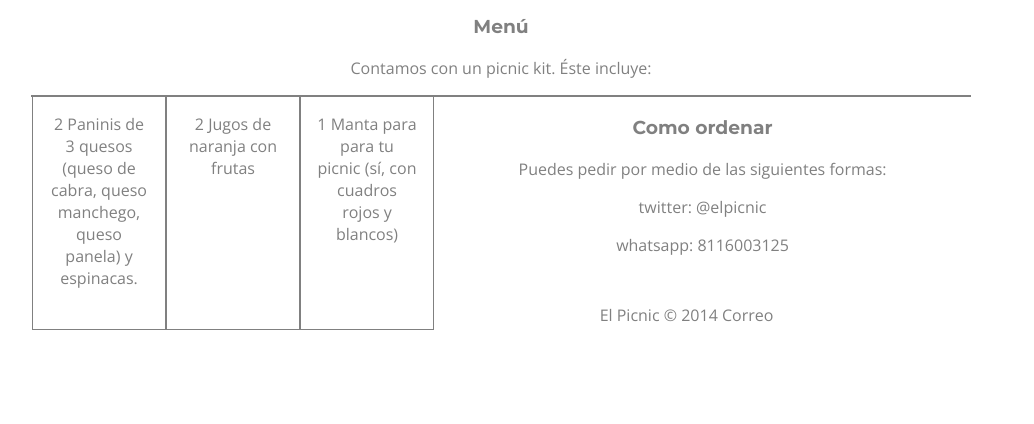
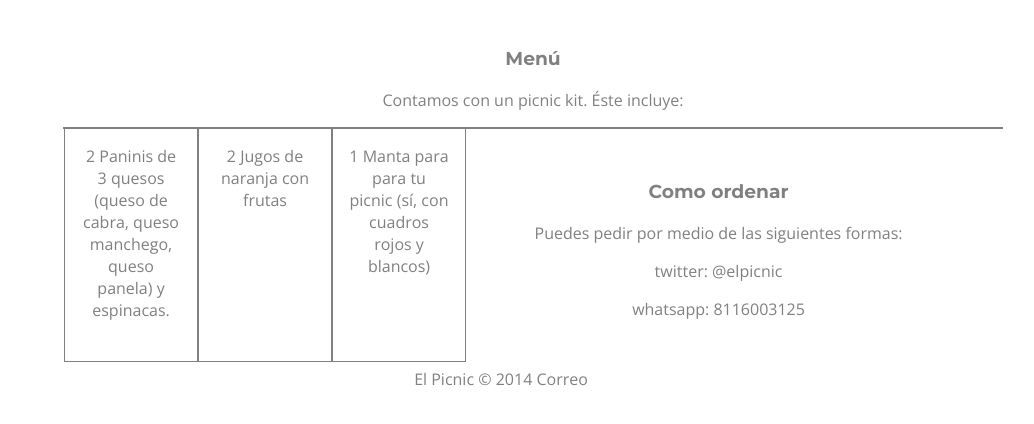
Before and after one commit to rodrigotello/elpicnic, a plain HTML site: page index.html in a window 1280 px wide. Shown: the part 278-702 px from the top of the page, without its empty margins (139-1173 px from the left). Drawn offline with nearby package versions, Linux system fonts and the light colour scheme.

Commit message:
Menu div added.

```diff
--- a/index.html
+++ b/index.html
@@ -52,10 +52,17 @@
         margin: 0 auto;
       }
 
+      .menu {
+        margin: 0 auto;
+        padding: 2em;
+        width: 100%;
+      }
+
       .ingredients-box {
         border: 1px gray solid;
         margin: 0 auto;
       }
+
       .ingredient {
         width: 100px;
         height: 200px;
@@ -81,9 +88,6 @@
         <h4>Disfruta de un picnic con tu familia, todo en una caja</h4>
         <small>Solo en San Pedro de Pinta</small>
       </div>
-      <div class="about">
-
-      </div>
       <div class="menu">
         <h3>Menú</h3>
         <p>Contamos con un picnic kit. Éste incluye:</p>
```
